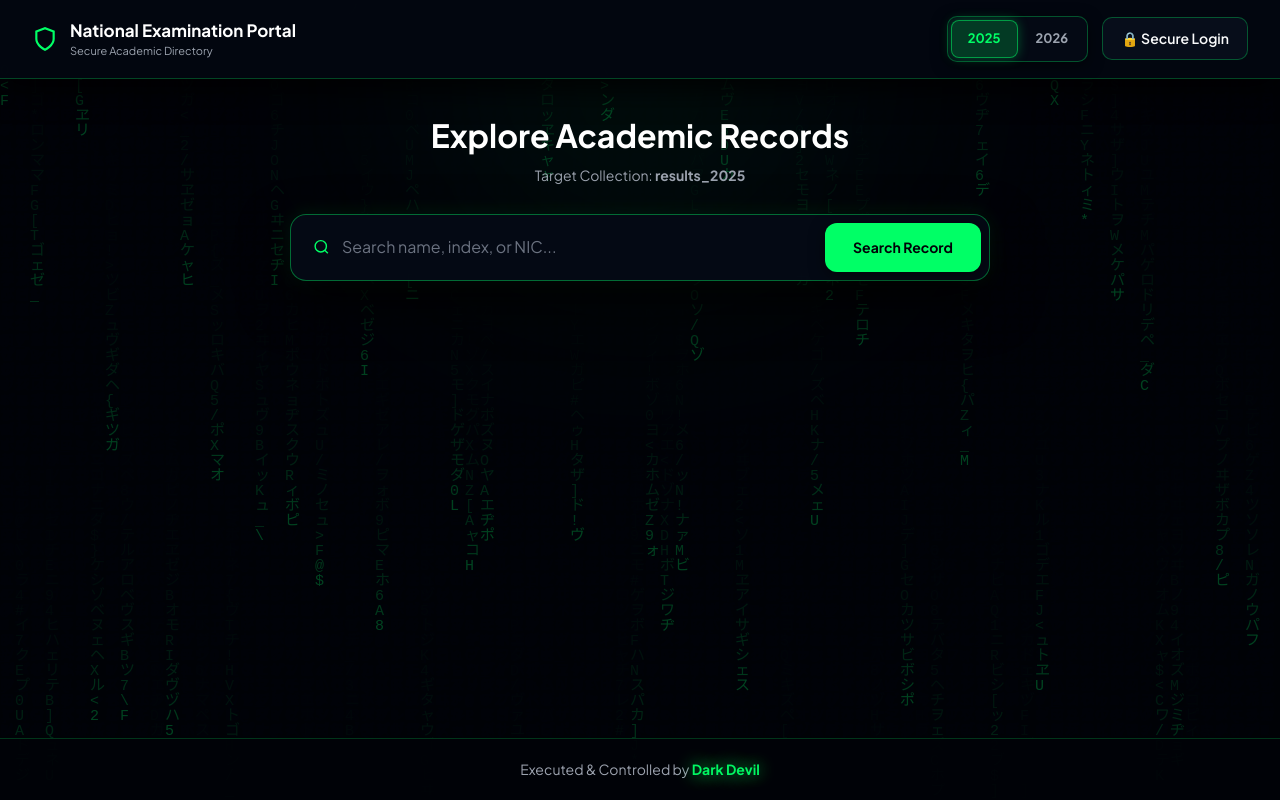
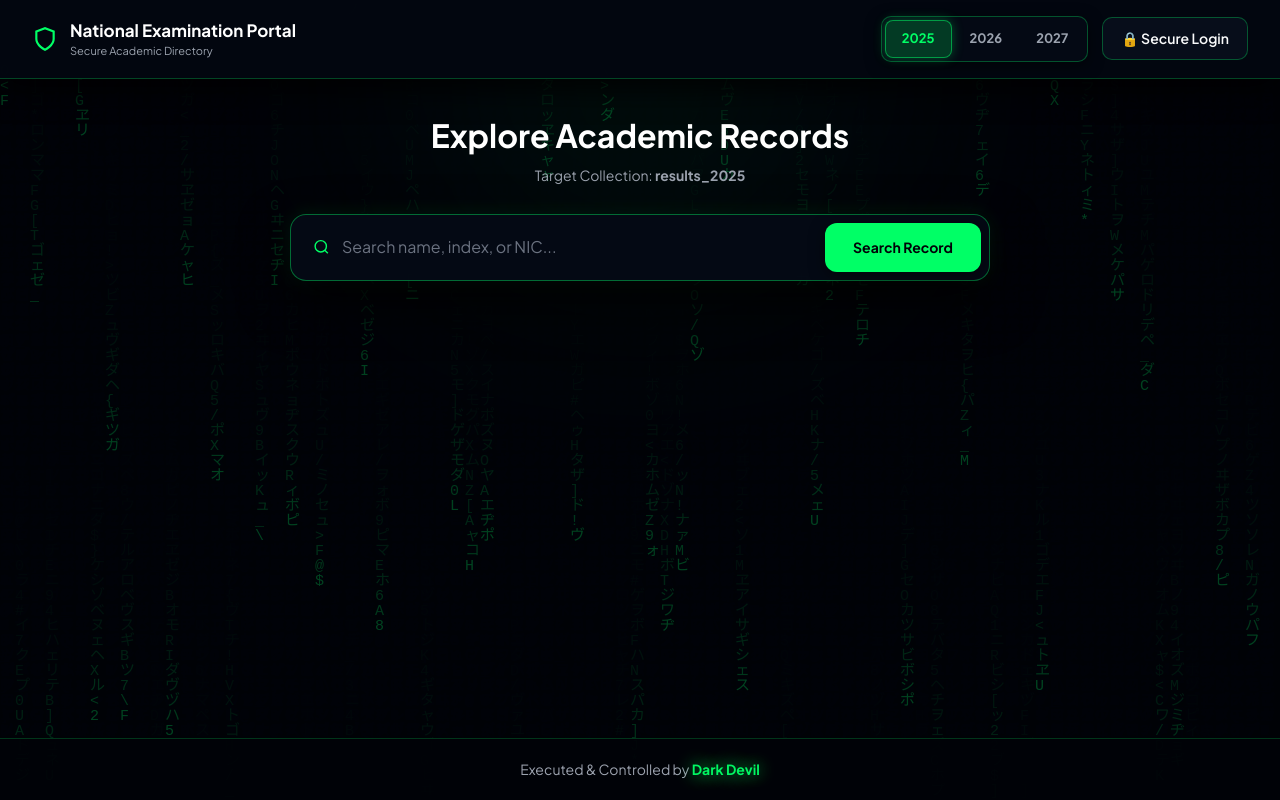
Before and after one commit to ectfgweserdt/al-result-portal, a React (Vite) app: page / in a window 1280 px wide. Built offline with nearby package versions, Linux system fonts and the light colour scheme.

Commit message:
Update App.jsx

```diff
--- a/src/App.jsx
+++ b/src/App.jsx
@@ -188,7 +188,7 @@ export default function App() {
         </div>
 
         <div className="nav-controls">
-          {/* Cyber Year Selector Buttons (Zero dropdown clipping bugs) */}
+          {/* Cyber Year Selector Buttons for 2025, 2026, and 2027 */}
           <div className="year-tabs">
             <button
               type="button"
@@ -203,6 +203,13 @@ export default function App() {
               onClick={() => setExamYear('2026')}
             >
               2026
+            </button>
+            <button
+              type="button"
+              className={`year-tab ${examYear === '2027' ? 'active' : ''}`}
+              onClick={() => setExamYear('2027')}
+            >
+              2027
             </button>
           </div>
 
```
